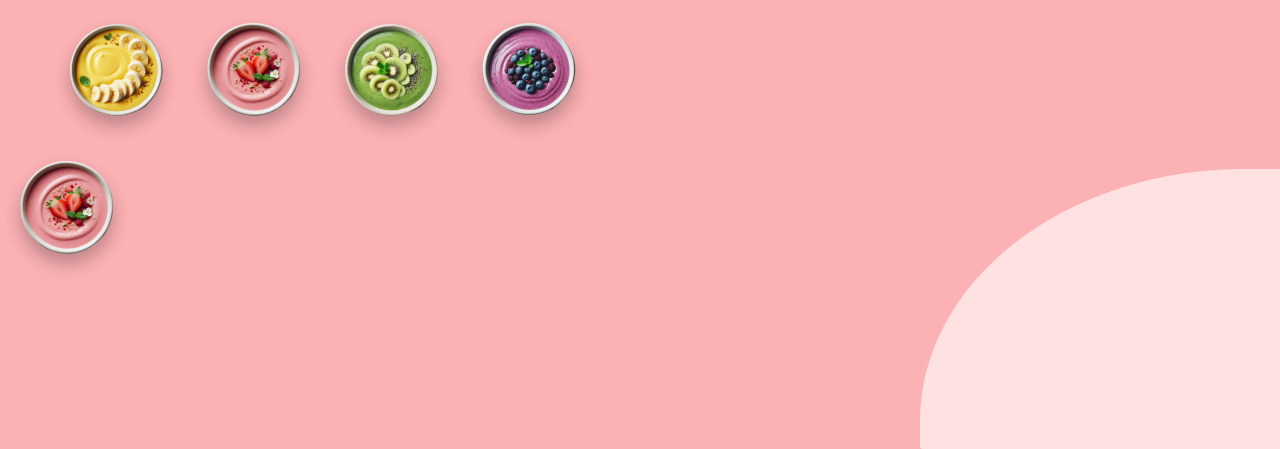
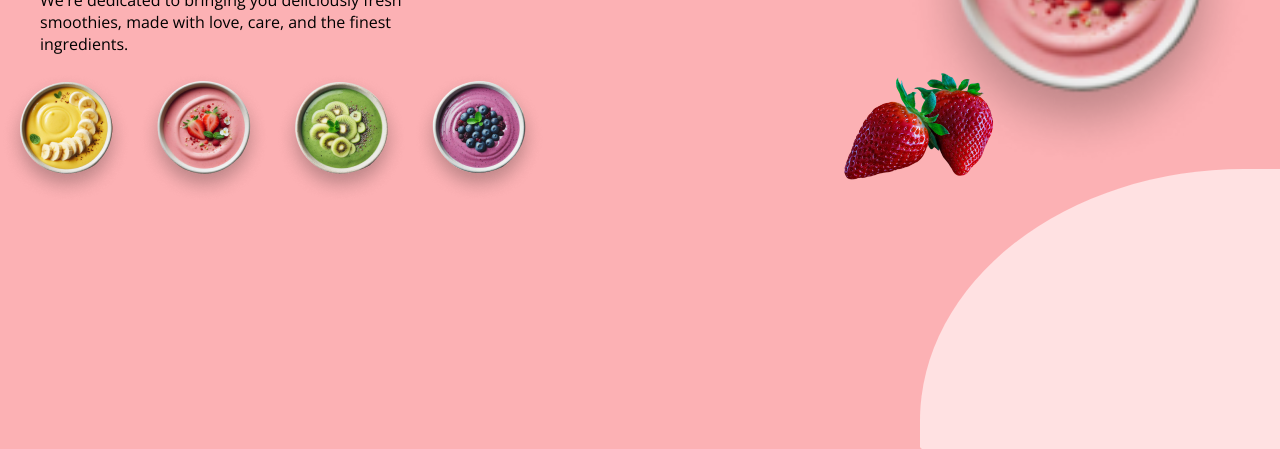
Before and after one commit to futurannetdesign/smoothie-bowl, a plain HTML site: page index.html in a window 1280 px wide. Shown: the part 351-800 px from the top of the page. Drawn offline with nearby package versions, Linux system fonts and the light colour scheme.

Commit message:
adicionado imgs
adicionado img

```diff
--- a/css/main.css
+++ b/css/main.css
@@ -1,3 +1,7 @@
+.main-info {
+  display: flex;
+  flex-direction: column;
+}
 .main-ciclo {
   border-radius: 90% 0%  0% 1%;
   position: absolute;
@@ -6,11 +10,13 @@
   bottom: 0;
   right: 0;
   background-color: #FFE1E2;
+
 }
 .main-info h1 {
   color: #000;
   font-size: 3rem;
   font-weight: 800;
+  margin-left: 40px;
 }
 .main-info p {
   color: #000;
@@ -18,4 +24,22 @@
   font-weight: 300;
   margin-top: 1rem;
   margin-bottom: 1rem;
+  margin-left: 40px;
 }
+.main-info-container {
+  display: flex;
+}
+.main-ilustration img {
+  width: 360px;
+  z-index: 1;
+  position: relative;
+  left: -20px;
+  top: 30px;
+}
+.main-ilustration-1 img {
+  width: 160px;
+  z-index: 1;
+  position: relative;
+  top: -80px;
+  left: -80px;
+}
--- a/index.html
+++ b/index.html
@@ -29,6 +29,7 @@
 
   <main class="main-container">
     <div class="main-ciclo"></div>
+    <div class="main-info-container">
       <div class="main-info container">
         <h1>Sip Your Way to<br> Bliss Taste</h1>
         <p>
@@ -42,8 +43,12 @@
           <img src="assets/bowl/mertilho.png" alt="">
         </div>
       </div>
-    <div class="">
-      <img src="assets/bowl/morango.png" alt="bowl">
+      <div class="main-ilustration">
+       <img src="assets/bowl/morango.png" alt="morango">
+       <div class="main-ilustration-1">
+         <img src="assets/morangos.png" alt="">
+       </div>
+      </div>
     </div>
   </main>
 </body>
```
Also changed, not shown: assets/morangos.png (added). Lines whose indentation alone changed are shown as unchanged.
